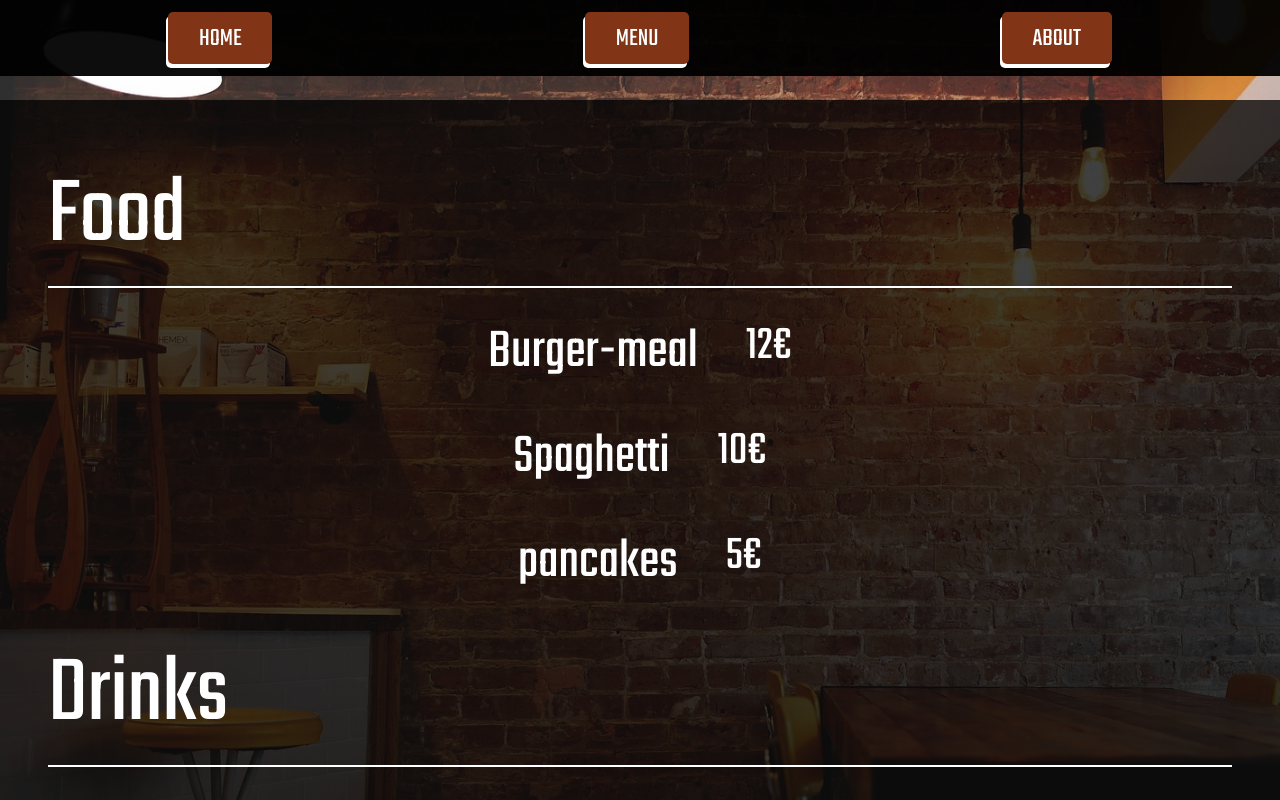
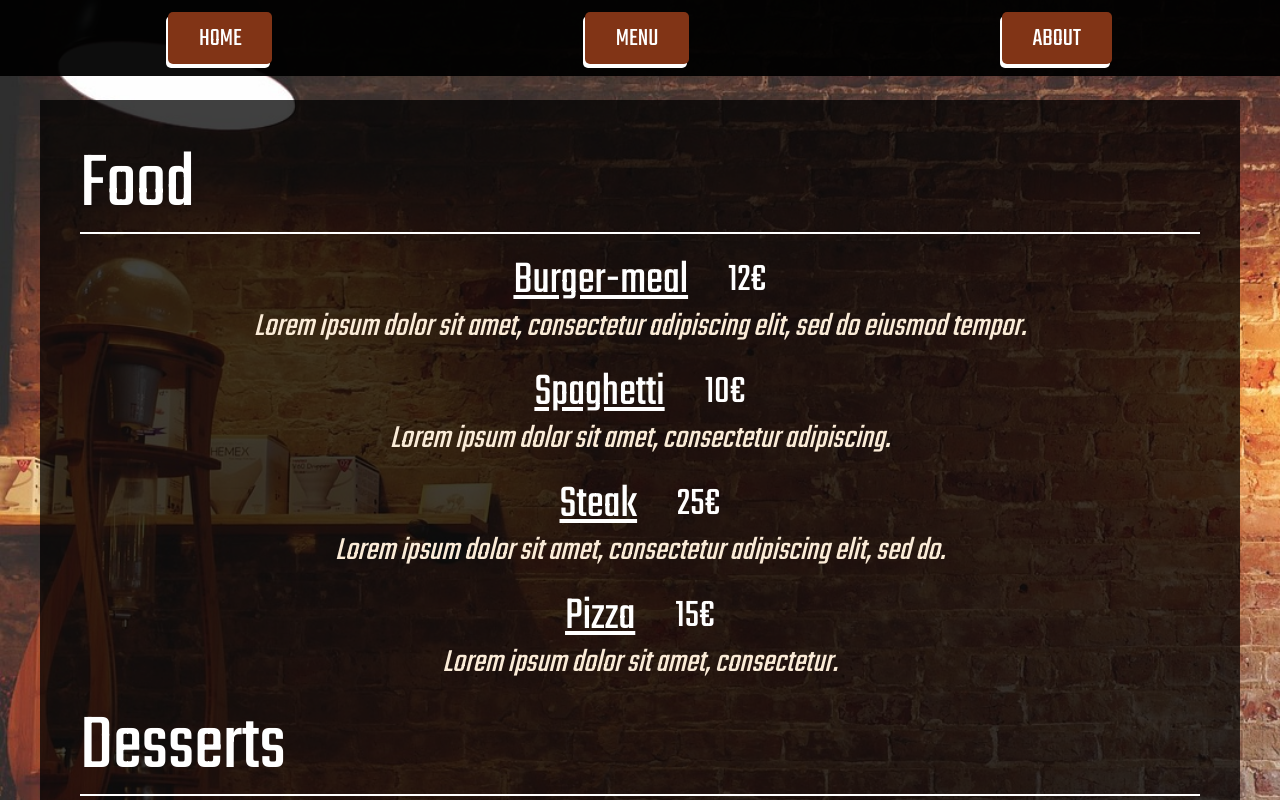
Before and after one commit to Jniemel/restaurant-page, a website built with webpack: page src/index.html in a window 1280 px wide. Both pictures are taken after a click on the button "MENU". Shown: the top 800 px of the page. Built offline with nearby package versions, Linux system fonts and the light colour scheme.

Commit message:
Improved menu tab logic & added more styling

```diff
--- a/src/menu.js
+++ b/src/menu.js
@@ -1,33 +1,87 @@
 import './styles.css';
+
+function addToMenu(header, array) {
+    // add header
+    let placement = document.querySelector('.menu');
+    const heading = document.createElement('h1');
+    heading.textContent = header;
+    placement.appendChild(heading);
+
+    // create list of items
+    for (let i = 0; i < array.length; i++) {
+        // create item: name, price & description)
+        let item = document.createElement('div');
+        item.classList.add('menu-item');
+        let itemRow1 = document.createElement('div');
+        itemRow1.classList.add('name-and-price');
+        let itemRow2 = document.createElement('div');
+        itemRow2.classList.add('description');
+        let name = document.createElement('h3');
+        name.textContent = array[i]["name"];
+        let price = document.createElement('h4');
+        price.textContent = array[i]["price"] + "€";
+        let description = document.createElement('h5');
+        description.textContent = array[i]["description"];
+        // append item to menu
+        itemRow1.append(name, price);
+        itemRow2.appendChild(description);
+        item.append(itemRow1, itemRow2);
+        placement.appendChild(item);
+    }
+}
 
 let foodMenu = [
     {
         "name": "Burger-meal",
         "price": "12",
+        "description": "Lorem ipsum dolor sit amet, consectetur adipiscing elit, sed do eiusmod tempor.",
     },
     {
         "name": "Spaghetti",
         "price": "10",
+        "description": "Lorem ipsum dolor sit amet, consectetur adipiscing."
     },
     {
-        "name": "pancakes",
-        "price": "5",
+        "name": "Steak",
+        "price": "25",
+        "description": "Lorem ipsum dolor sit amet, consectetur adipiscing elit, sed do."
+    },
+    {
+        "name": "Pizza",
+        "price": "15",
+        "description": "Lorem ipsum dolor sit amet, consectetur."
     }
 ];
 
 let drinkMenu = [
     {
-        "name": "Cola",
+        "name": "Soda",
         "price": "2",
+        "description": "Lorem ipsum dolor"
     },
     {
         "name": "Beer",
         "price": "4",
+        "description": "Lorem ipsum dolor sit amet, consectetur adipiscing."
     },
     {
         "name": "Wine",
         "price": "6",
+        "description": "Lorem ipsum dolor sit amet."
     }
+];
+
+let dessertMenu = [
+    {
+        "name": "Cupcakes",
+        "price": "3",
+        "description": "Lorem ipsum dolor"
+    },
+    {
+        "name": "Pancakes",
+        "price": "5",
+        "description": "Lorem ipsum dolor sit amet."
+    },
 ];
 
 function menuTab() {
@@ -45,34 +99,11 @@ function menuTab() {
     menuContainer.classList.add('menu');
     content.appendChild(menuContainer);
 
-    // add food items to menu
-    const headingFood = document.createElement('h1');
-    headingFood.textContent = "Food";
-    menuContainer.appendChild(headingFood);
-    for (let i = 0; i < foodMenu.length; i++) {
-        const foodItem = document.createElement('div');
-        foodItem.classList.add('menu-item');
-        const foodName = document.createElement('h3');
-        foodName.textContent = foodMenu[i]["name"];
-        const foodPrice = document.createElement('h4');
-        foodPrice.textContent = foodMenu[i]["price"] + "€";
-        foodItem.append(foodName, foodPrice);
-        menuContainer.appendChild(foodItem);
-    }
-    // add drink items to menu
-    const headingDrinks = document.createElement('h1');
-    headingDrinks.textContent = "Drinks";
-    menuContainer.appendChild(headingDrinks);
-    for (let j = 0; j < drinkMenu.length; j++) {
-        const drinkItem = document.createElement('div');
-        drinkItem.classList.add('menu-item');
-        const drinkName = document.createElement('h3');
-        drinkName.textContent = drinkMenu[j]["name"];
-        const drinkPrice = document.createElement('h4');
-        drinkPrice.textContent = drinkMenu[j]["price"] + "€";
-        drinkItem.append(drinkName, drinkPrice);
-        menuContainer.appendChild(drinkItem);
-    }
+    // add items to menu
+    addToMenu("Food", foodMenu);
+    addToMenu("Desserts", dessertMenu);
+    addToMenu("Drinks", drinkMenu);
+
 }
 
 export default menuTab;
--- a/src/styles.css
+++ b/src/styles.css
@@ -64,7 +64,7 @@ nav {
 }
 
 .content-container {
-    background-color: rgba(0, 0, 0, 0.65);
+    background-color: rgba(0, 0, 0, 0.75);
     flex-grow: 1;
     display: flex;
     overflow: auto;
@@ -78,7 +78,8 @@ nav {
     padding: 1em;
     height: 400px;
     min-width: 400px;
-    font-size: 3rem;
+    font-size: 2.5rem;
+    font-style: italic;
     overflow: auto;
 }
 
@@ -87,21 +88,51 @@ nav {
 }
 
 .menu {
-    background-color: rgba(0, 0, 0, 0.75);
-    font-size: 3rem;
+    flex-grow: 1;
+    background-color: #000000bf;
+    font-size: 2.5rem;
+    margin: 0 1em 0 1em;
     padding: 1em;
     align-self: stretch;
     display: flex;
     flex-direction: column;
     gap: 0.5em;
+    overflow: auto;
 }
 
 .menu h1 {
     border-bottom: 2px solid white;
 }
 
+.menu h1,
+.menu h3,
+.menu h4,
+.menu h5 {
+    line-height: 1.15em;
+}
+
 .menu-item {
     display: flex;
-    justify-content: center;
+    flex-direction: column;
+    align-items: center;
+
+}
+
+.name-and-price {
+    display: flex;
+    align-items: center;
     gap: 1em;
+    margin-bottom: 0;
 }
+
+.name-and-price h3 {
+    text-decoration: underline;
+}
+
+.description {
+    color: antiquewhite;
+}
+
+.description h5 {
+    font-style: italic;
+}
```
Also changed, not shown: dist/main.js.
